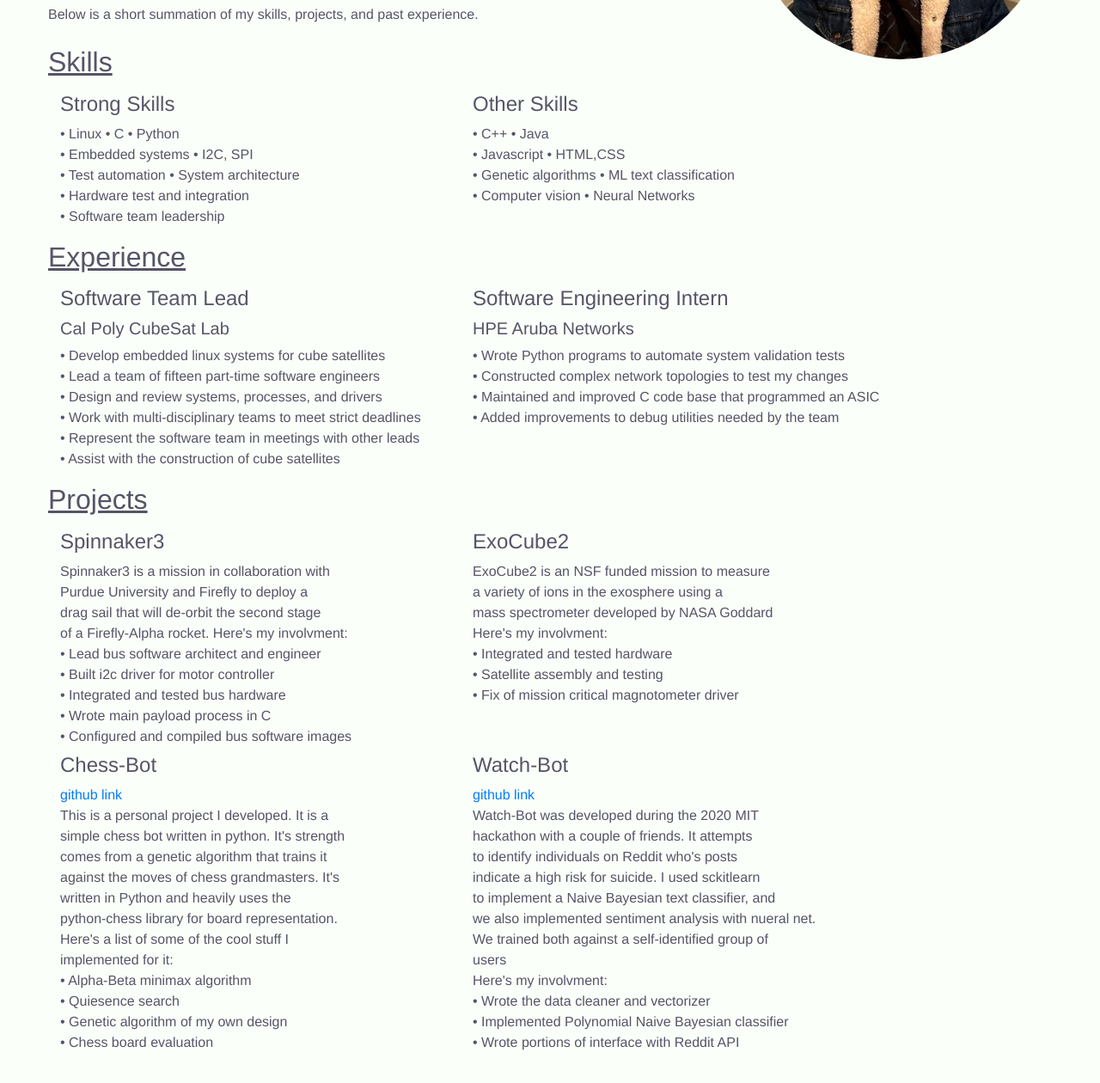
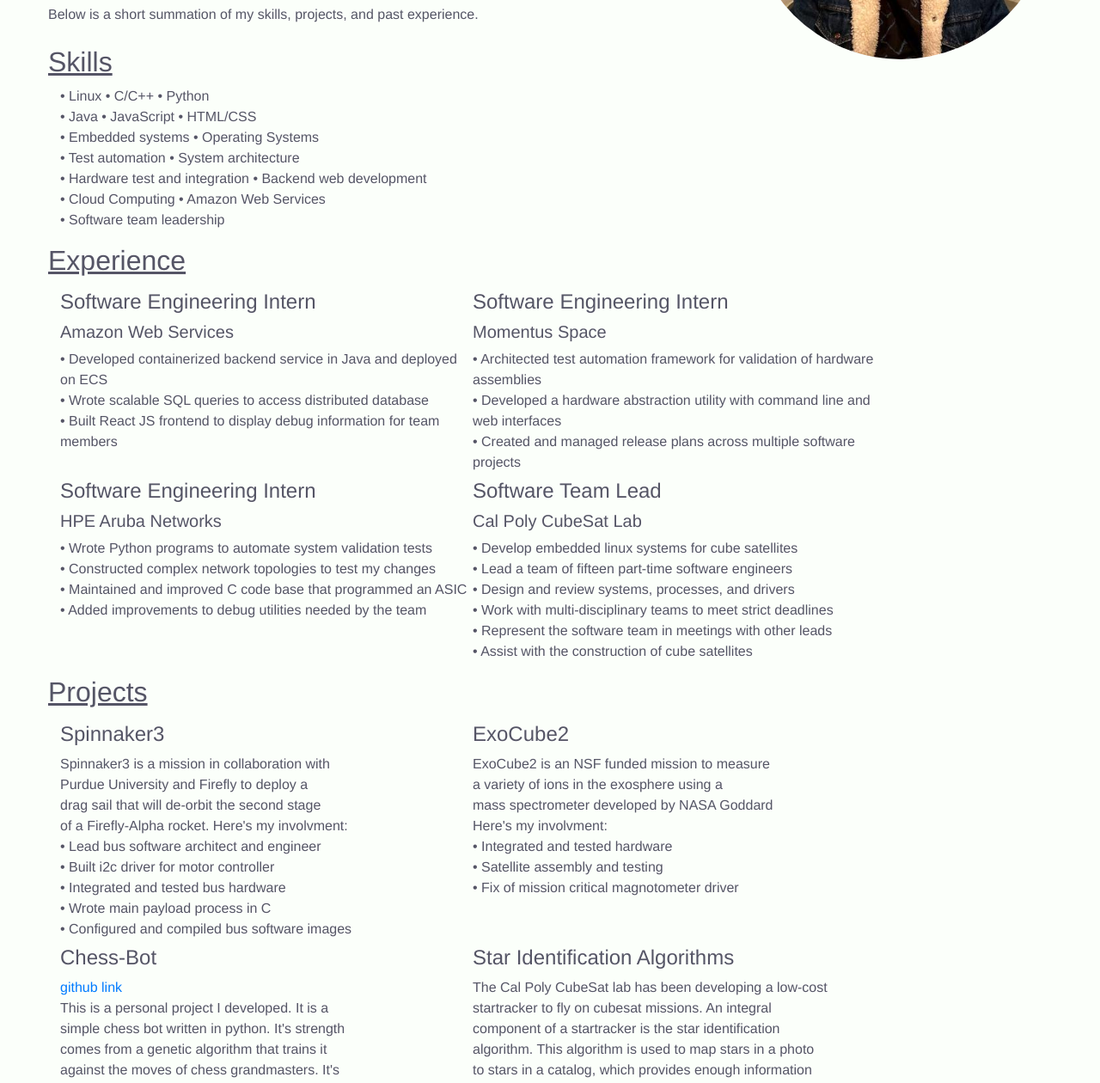
Before and after one commit to 0sesame/0sesame.github.io, a plain HTML site: page index.html in a window 1280 px wide. Shown: the part 333-1593 px from the top of the page at 86% size. Drawn offline with nearby package versions, Linux system fonts and the light colour scheme.

Commit message:
update resume items

```diff
--- a/index.html
+++ b/index.html
@@ -29,27 +29,49 @@
     <div class="container">
         <div class="row">
             <div class="col-xs-6">
-                <h4> Strong Skills </h4>
-                    <div class="skills">
-                        &bull; Linux  &bull; C    &bull; Python<br>
-                        &bull; Embedded systems     &bull; I2C, SPI<br>
-                        &bull; Test automation  &bull; System architecture<br>
-                        &bull; Hardware test and integration<br>
-                        &bull; Software team leadership
-                    </div>
-            </div>
-            <div class="col-xs-6">
-                <h4> Other Skills </h4>
-                    &bull; C++  &bull; Java<br>
-                    &bull; Javascript  &bull; HTML,CSS <br>
-                    &bull; Genetic algorithms   &bull; ML text classification<br>
-                    &bull; Computer vision  &bull; Neural Networks<br>
+                <div class="skills">
+                    &bull; Linux  &bull; C/C++ &bull; Python<br>
+                    &bull; Java  &bull; JavaScript &bull; HTML/CSS <br>
+                    &bull; Embedded systems &bull; Operating Systems <br>
+                    &bull; Test automation  &bull; System architecture<br>
+                    &bull; Hardware test and integration &bull; Backend web development<br>
+                    &bull; Cloud Computing &bull; Amazon Web Services <br>
+                    &bull; Software team leadership
+                </div>
             </div>
         </div>
     </div>
     <h2><u>Experience</u></h2>
     <div class="container">
             <div class="row">
+                <div class="col-xs-6">
+                    <h4> Software Engineering Intern </h4>
+                    <h5> Amazon Web Services </h5>
+                        <div class="skills">
+                            &bull; Developed containerized backend service in Java and deployed on ECS<br>
+                            &bull; Wrote scalable SQL queries to access distributed database<br>
+                            &bull; Built React JS frontend to display debug information for team members<br>
+                        </div>
+                </div>
+                <div class="col-xs-6">
+                    <h4> Software Engineering Intern </h4>
+                    <h5> Momentus Space </h5>
+                        <div class="skills">
+                            &bull; Architected test automation framework for validation of hardware assemblies<br>
+                            &bull; Developed a hardware abstraction utility with command line and web interfaces<br>
+                            &bull; Created and managed release plans across multiple software projects<br>
+                        </div>
+                </div>
+                <div class="col-xs-6">
+                    <h4> Software Engineering Intern </h4>
+                    <h5> HPE Aruba Networks </h5>
+                        <div class="skills">
+                            &bull; Wrote Python programs to automate system validation tests<br>
+                            &bull; Constructed complex network topologies to test my changes<br>
+                            &bull; Maintained and improved C code base that programmed an ASIC<br>
+                            &bull; Added improvements to debug utilities needed by the team<br>
+                        </div>
+                </div>
                 <div class="col-xs-6">
                     <h4> Software Team Lead </h4>
                     <h5> Cal Poly CubeSat Lab </h5>
@@ -60,16 +82,6 @@
                             &bull; Work with multi-disciplinary teams to meet strict deadlines <br>
                             &bull; Represent the software team in meetings with other leads <br>
                             &bull; Assist with the construction of cube satellites <br>
-                        </div>
-                </div>
-                <div class="col-xs-6">
-                    <h4> Software Engineering Intern </h4>
-                    <h5> HPE Aruba Networks </h5>
-                        <div class="skills">
-                            &bull; Wrote Python programs to automate system validation tests<br>
-                            &bull; Constructed complex network topologies to test my changes<br>
-                            &bull; Maintained and improved C code base that programmed an ASIC<br>
-                            &bull; Added improvements to debug utilities needed by the team<br>
                         </div>
                 </div>
             </div>
@@ -126,21 +138,16 @@
                     </div>
             </div>
             <div class="col-xs-6">
-                <h4> Watch-Bot </h4>
-                    <a href="https://github.com/nayanatiwari/Watch-Bot"> github link</a><br>
+                <h4> Star Identification Algorithms </h4>
                     <div class="skills">
-                        Watch-Bot was developed during the 2020 MIT<br>
-                        hackathon with a couple of friends. It attempts<br>
-                        to identify individuals on Reddit who's posts<br>
-                        indicate a high risk for suicide. I used sckitlearn<br>
-                        to implement a Naive Bayesian text classifier, and<br>
-                        we also implemented sentiment analysis with nueral net.<br>
-                        We trained both against a self-identified group of<br>
-                        users<br>
-                        Here's my involvment:<br>
-                        &bull; Wrote the data cleaner and vectorizer<br>
-                        &bull; Implemented Polynomial Naive Bayesian classifier<br>
-                        &bull; Wrote portions of interface with Reddit API<br>
+                        The Cal Poly CubeSat lab has been developing a low-cost<br>
+                        startracker to fly on cubesat missions. An integral<br>
+                        component of a startracker is the star identification<br>
+                        algorithm. This algorithm is used to map stars in a photo<br>
+                        to stars in a catalog, which provides enough information<br>
+                        to determine a satellite's attitude. My senior project<br>
+                        revolved around studying and comparing the algorithms used to solve<br>
+                        this problem.
                     </div>
             </div>
         </div>
```
